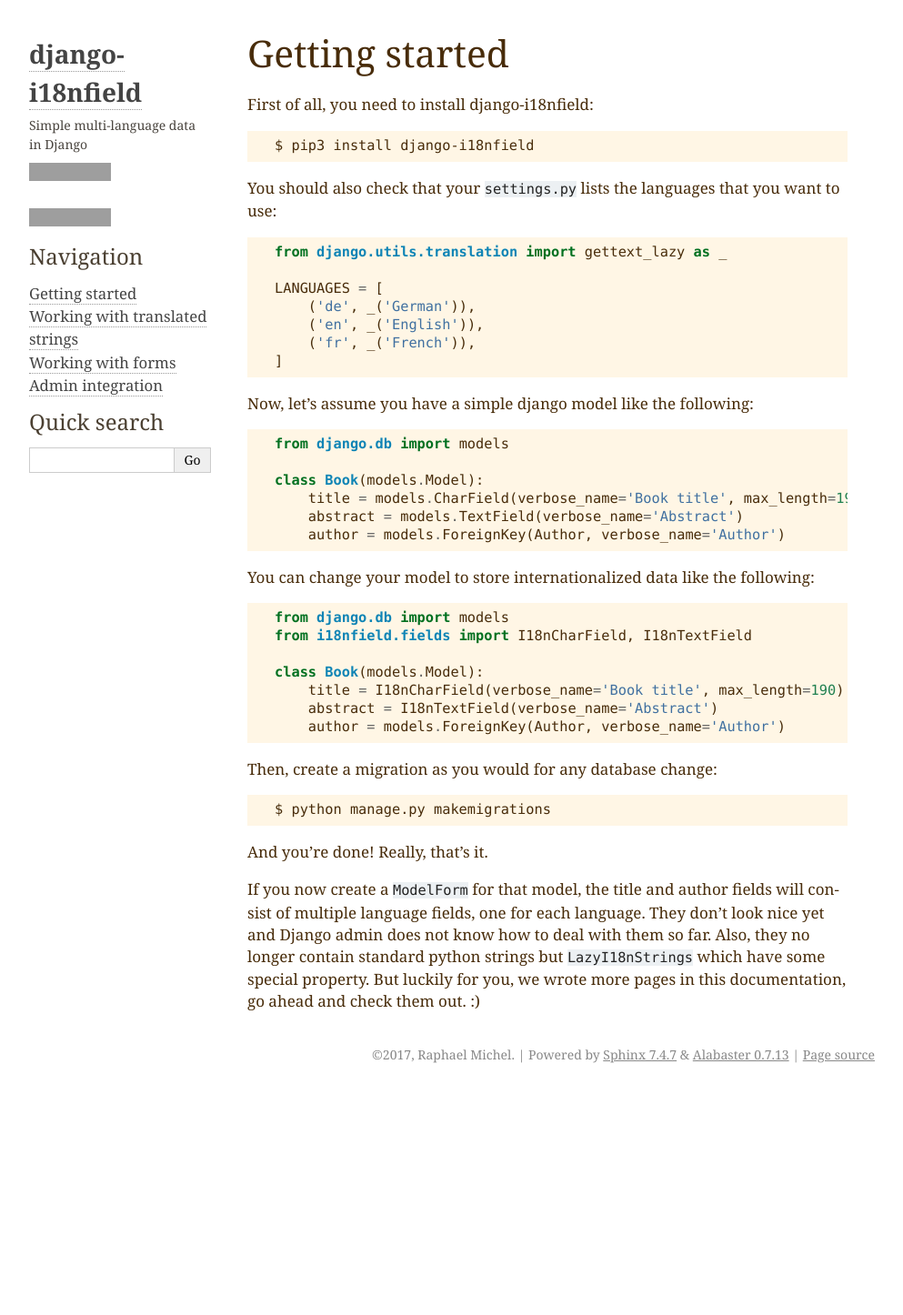
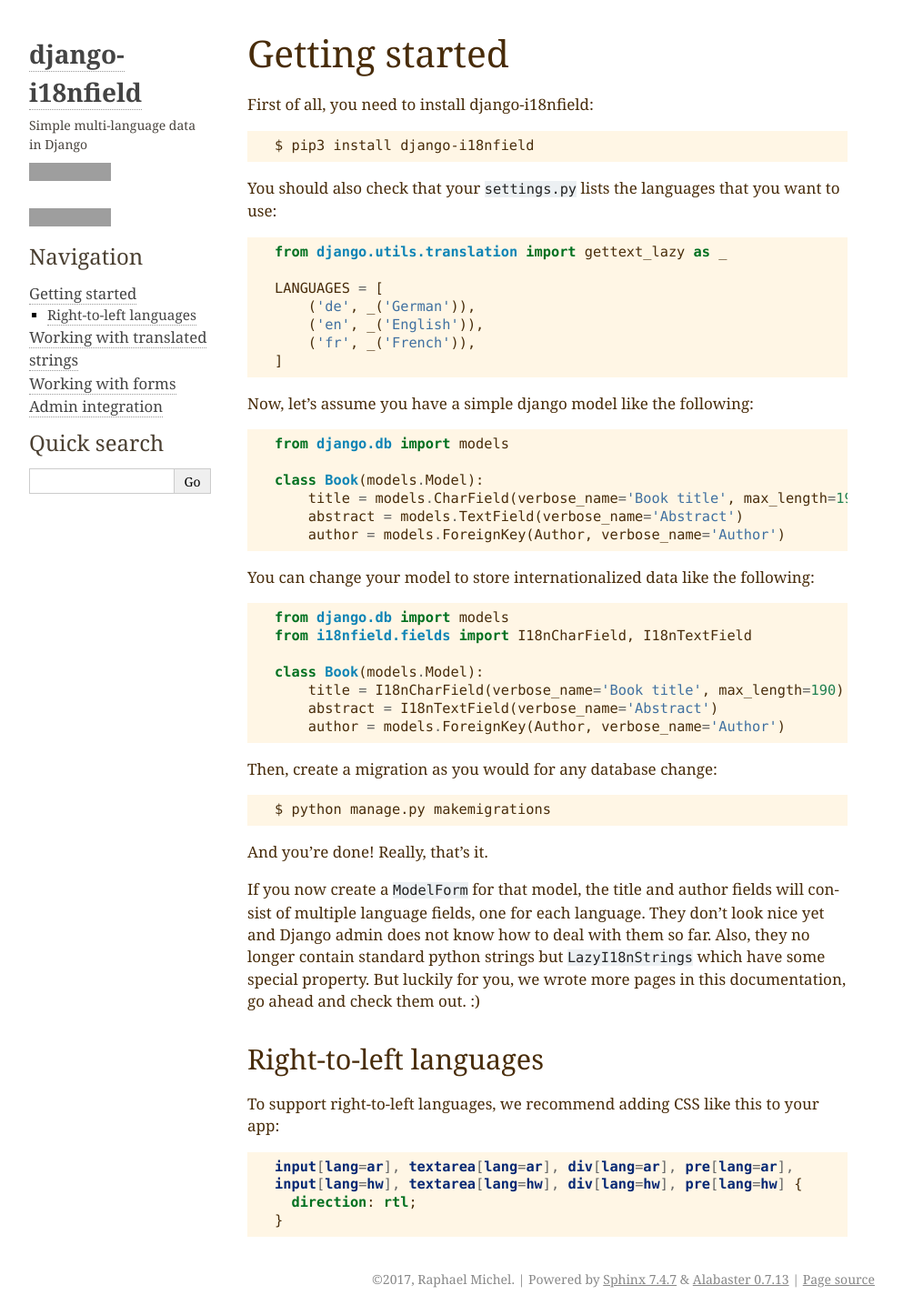
Before and after one commit to raphaelm/django-i18nfield, a Sphinx documentation site: the page built from docs/quickstart.rst, in a window 1280 px wide. Shown: the whole page at 91% size, without its empty margins (148-1141 px from the left). Built offline with Sphinx 7.4.7, drawn with Linux system fonts in a browser that asks for light colours; before the commit the page ends 1199 px from its top, so only the background shows below that; grey boxes are pictures that could not be loaded.

Commit message:
Fix #39 -- Docs note on CSS for rtl languages

```diff
--- a/docs/quickstart.rst
+++ b/docs/quickstart.rst
@@ -51,3 +51,15 @@
 and Django admin does not know how to deal with them so far. Also, they no longer
 contain standard python strings but ``LazyI18nStrings`` which have some special property.
 But luckily for you, we wrote more pages in this documentation, go ahead and check them out. :)
+
+Right-to-left languages
+-----------------------
+
+To support right-to-left languages, we recommend adding CSS like this to your app:
+
+.. code-block:: css
+
+    input[lang=ar], textarea[lang=ar], div[lang=ar], pre[lang=ar],
+    input[lang=hw], textarea[lang=hw], div[lang=hw], pre[lang=hw] {
+      direction: rtl;
+    }
```
